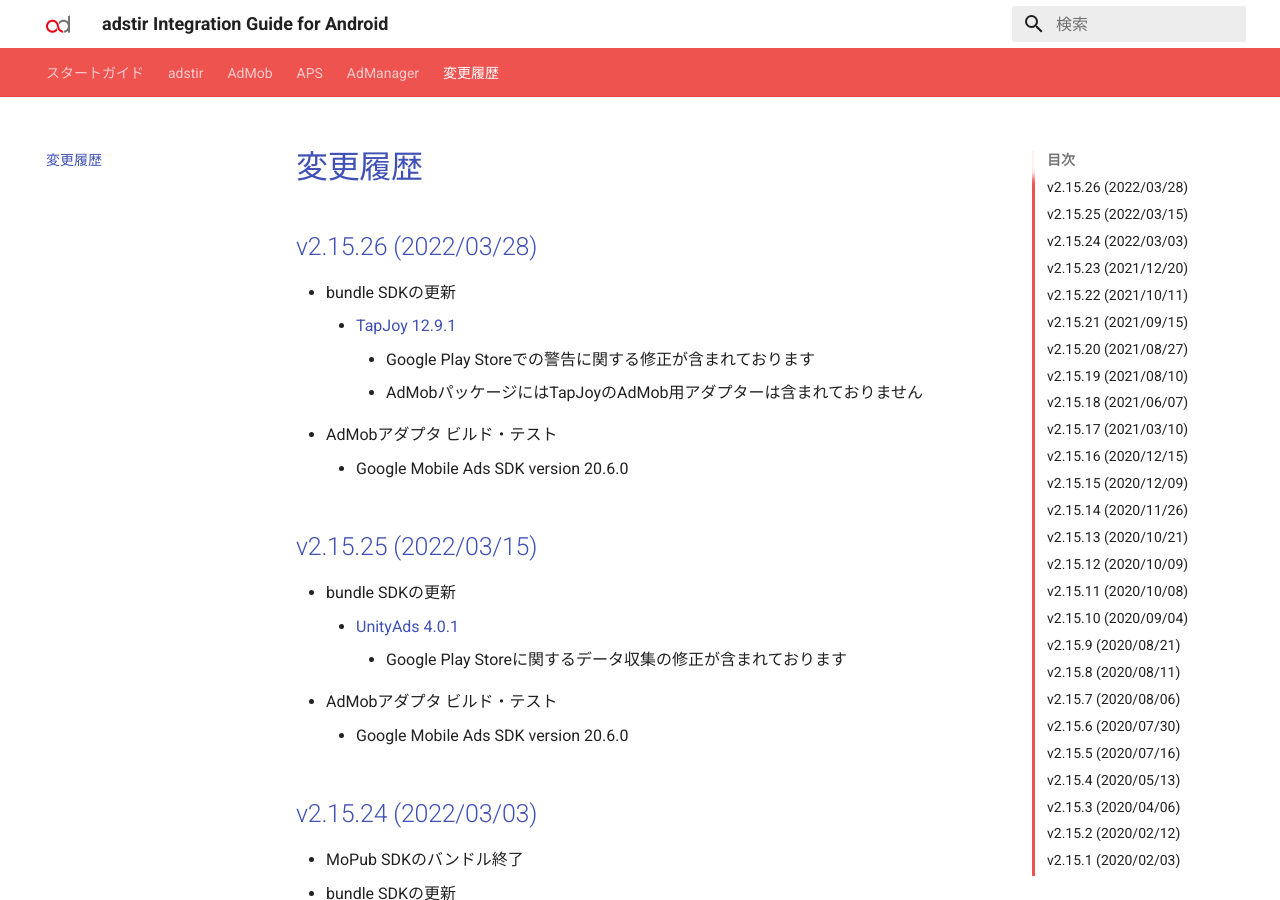
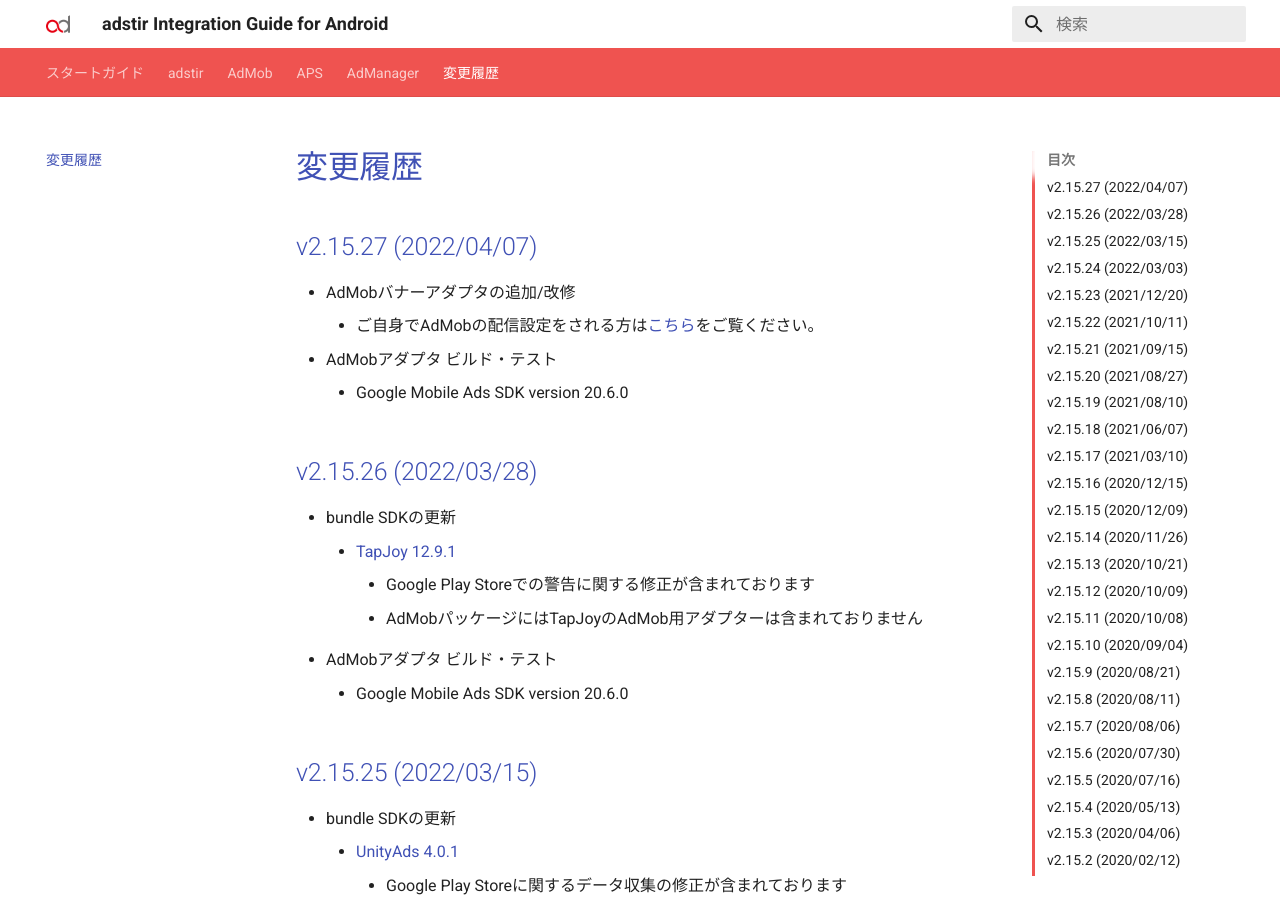
Before and after one commit to united-adstir/android-sdk-docs, an MkDocs documentation site: the page built from docs/changelog.md, in a window 1280 px wide and 900 px high. Built offline with MkDocs 1.6.1 and Material for MkDocs 9.7.7, drawn with Linux system fonts in a browser that asks for light colours; the version menu is left out.

Commit message:
v2.15.27

```diff
--- a/docs/changelog.md
+++ b/docs/changelog.md
@@ -1,4 +1,11 @@
 # 変更履歴
+
+## v2.15.27 (2022/04/07)
+
+- AdMobバナーアダプタの追加/改修
+    - ご自身でAdMobの配信設定をされる方は[こちら](admob/setting.md)をご覧ください。
+- AdMobアダプタ ビルド・テスト
+    - Google Mobile Ads SDK version 20.6.0
 
 ## v2.15.26 (2022/03/28)
 
--- a/mkdocs.yml
+++ b/mkdocs.yml
@@ -18,7 +18,7 @@
 extra:
   language: 'jp'
   version:
-    adstir: 2.15.26
+    adstir: 2.15.27
     adcolony: 4.6.5
     applovin: 11.0.0
     imobile: 2.0.23
@@ -118,6 +118,7 @@
   - AdMob:
       - はじめに: admob/index.md
       - AdMobメディエーション: admob/network.md
+      - AdMob配信設定: admob/setting.md
       - よくある質問: admob/question.md
   - APS:
       - APSの初期設定: aps/init.md
```
Also changed, not shown: docs/admob/index.md (+6 -6 lines), docs/admob/setting.md (added, +44 -0 lines).
